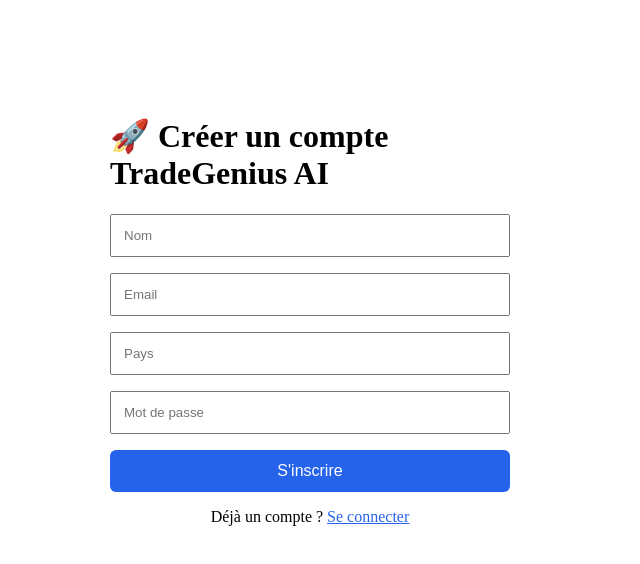
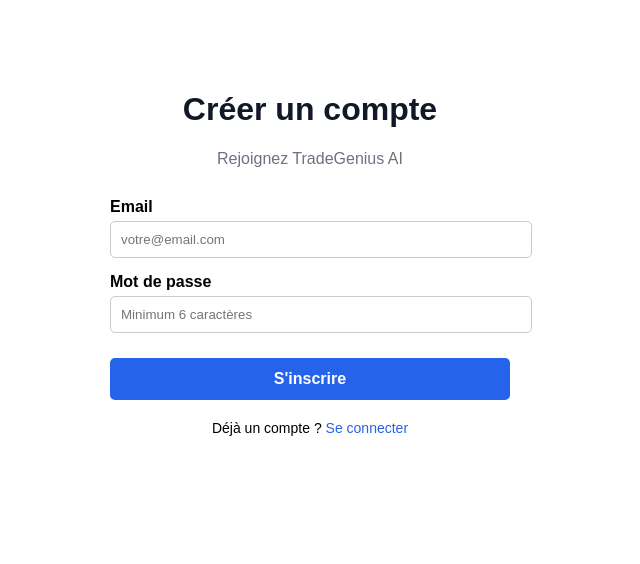
Before and after one commit to ateoariirai-cyber/tradegenius-ai, a Next.js app: page /inscription in a window 1280 px wide. Shown: the top 564 px of the page, without its empty margins (330-970 px from the left). Built offline with nearby package versions, Linux system fonts and the light colour scheme.

Commit message:
Update page.js

```diff
--- a/app/inscription/page.js
+++ b/app/inscription/page.js
@@ -2,56 +2,82 @@
 import { useState } from 'react';
 import { supabase } from '../supabase';
 import { useRouter } from 'next/navigation';
+import Link from 'next/link';
 
-export default function Inscription() {
+export default function InscriptionPage() {
   const [email, setEmail] = useState('');
-  const [motDePasse, setMotDePasse] = useState('');
-  const [nom, setNom] = useState('');
-  const [pays, setPays] = useState('');
-  const [erreur, setErreur] = useState('');
-  const [chargement, setChargement] = useState(false);
+  const [password, setPassword] = useState('');
+  const [message, setMessage] = useState('');
+  const [loading, setLoading] = useState(false);
   const router = useRouter();
 
-  const sInscrire = async (e) => {
+  const handleInscription = async (e) => {
     e.preventDefault();
-    setErreur('');
-    setChargement(true);
+    setLoading(true);
+    setMessage('');
 
-    const { data: authData, error: authError } = await supabase.auth.signUp({
-      email,
-      password: motDePasse
+    const { data, error } = await supabase.auth.signUp({
+      email: email,
+      password: password,
     });
 
-    if (authError) {
-      setErreur(authError.message);
+    if (error) {
+      setMessage(`❌ Erreur : ${error.message}`);
     } else {
-      await supabase.from('utilisateurs').insert({
-        id: authData.user.id,
-        email,
-        nom,
-        pays
-      });
-      router.push('/dashboard');
+      setMessage('✅ Compte créé avec succès ! Redirection...');
+      setTimeout(() => {
+        router.push('/dashboard');
+      }, 2000);
     }
-    setChargement(false);
+    setLoading(false);
   };
 
   return (
-    <div style={{maxWidth: '400px', margin: '4rem auto', padding: '2rem'}}>
-      <h1>🚀 Créer un compte TradeGenius AI</h1>
-      <form onSubmit={sInscrire} style={{display: 'flex', flexDirection: 'column', gap: '1rem'}}>
-        <input type="text" placeholder="Nom" value={nom} onChange={(e) => setNom(e.target.value)} required style={{padding: '0.75rem'}} />
-        <input type="email" placeholder="Email" value={email} onChange={(e) => setEmail(e.target.value)} required style={{padding: '0.75rem'}} />
-        <input type="text" placeholder="Pays" value={pays} onChange={(e) => setPays(e.target.value)} style={{padding: '0.75rem'}} />
-        <input type="password" placeholder="Mot de passe" value={motDePasse} onChange={(e) => setMotDePasse(e.target.value)} required style={{padding: '0.75rem'}} />
-        {erreur && <p style={{color: 'red'}}>{erreur}</p>}
-        <button type="submit" disabled={chargement} style={{padding: '0.75rem', background: '#2563eb', color: 'white', border: 'none', borderRadius: '6px', fontSize: '1rem'}}>
-          {chargement ? 'Création en cours...' : 'S\'inscrire'}
+    <main style={{ padding: '20px', maxWidth: '400px', margin: '50px auto', fontFamily: 'sans-serif' }}>
+      <h1 style={{ textAlign: 'center', color: '#111827' }}>Créer un compte</h1>
+      <p style={{ textAlign: 'center', color: '#6b7280', marginBottom: '30px' }}>Rejoignez TradeGenius AI</p>
+
+      {message && (
+        <div style={{ padding: '10px', marginBottom: '20px', borderRadius: '5px', backgroundColor: message.includes('❌') ? '#fef2f2' : '#ecfdf5', color: message.includes('❌') ? '#991b1b' : '#065f46', textAlign: 'center' }}>
+          {message}
+        </div>
+      )}
+
+      <form onSubmit={handleInscription} style={{ display: 'flex', flexDirection: 'column', gap: '15px' }}>
+        <div>
+          <label style={{ display: 'block', marginBottom: '5px', fontWeight: 'bold' }}>Email</label>
+          <input
+            type="email"
+            value={email}
+            onChange={(e) => setEmail(e.target.value)}
+            required
+            style={{ width: '100%', padding: '10px', borderRadius: '5px', border: '1px solid #ccc' }}
+            placeholder="votre@email.com"
+          />
+        </div>
+        <div>
+          <label style={{ display: 'block', marginBottom: '5px', fontWeight: 'bold' }}>Mot de passe</label>
+          <input
+            type="password"
+            value={password}
+            onChange={(e) => setPassword(e.target.value)}
+            required
+            style={{ width: '100%', padding: '10px', borderRadius: '5px', border: '1px solid #ccc' }}
+            placeholder="Minimum 6 caractères"
+          />
+        </div>
+        <button
+          type="submit"
+          disabled={loading}
+          style={{ padding: '12px', backgroundColor: '#2563eb', color: 'white', border: 'none', borderRadius: '5px', fontSize: '16px', fontWeight: 'bold', cursor: loading ? 'not-allowed' : 'pointer', marginTop: '10px' }}
+        >
+          {loading ? 'Création en cours...' : "S'inscrire"}
         </button>
       </form>
-      <p style={{textAlign: 'center', marginTop: '1rem'}}>
-        Déjà un compte ? <a href="/connexion" style={{color: '#2563eb'}}>Se connecter</a>
+
+      <p style={{ textAlign: 'center', marginTop: '20px', fontSize: '14px' }}>
+        Déjà un compte ? <Link href="/connexion" style={{ color: '#2563eb', textDecoration: 'none' }}>Se connecter</Link>
       </p>
-    </div>
+    </main>
   );
-  }
+}
```
